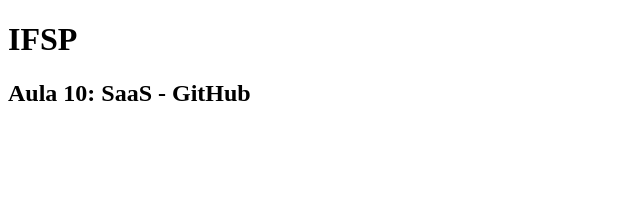
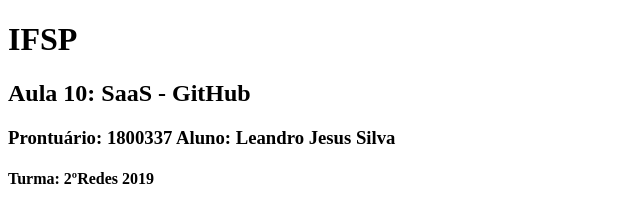
Before and after one commit to ThisManXd/Aula10CNV, a plain HTML site: page index.html in a window 1280 px wide. Shown: the whole page, without its empty margins (0-640 px from the left). Drawn offline with Linux system fonts and the light colour scheme.

Commit message:
Update index.html

```diff
--- a/index.html
+++ b/index.html
@@ -9,5 +9,7 @@
 <body>
 	<h1>IFSP</h1>
 	<h2>Aula 10: SaaS - GitHub</h2>
+	<h3>Prontuário: 1800337		Aluno: Leandro Jesus Silva</h3>
+	<h4>Turma: 2ºRedes			2019</h4>
 </body>
 </html>
```
